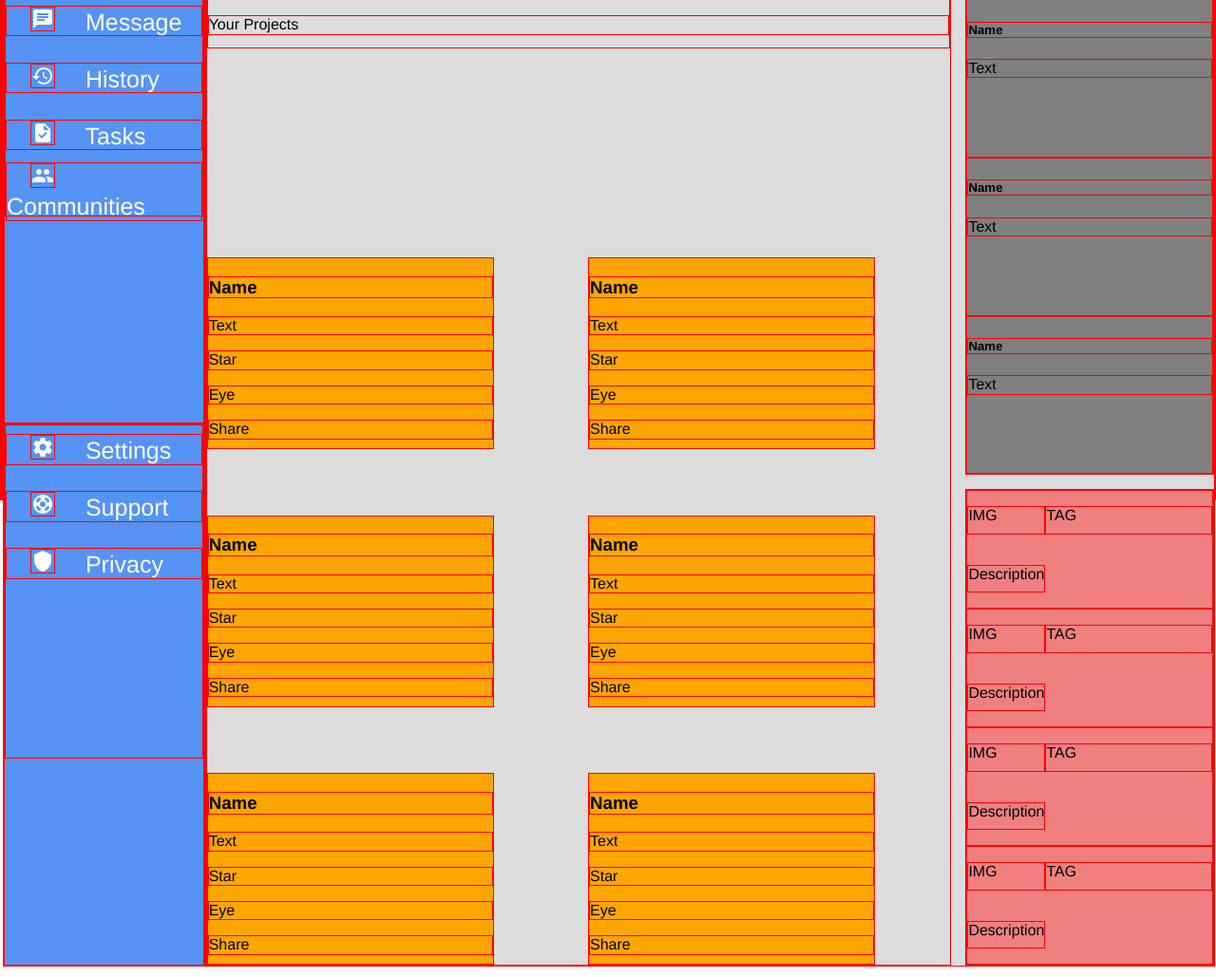
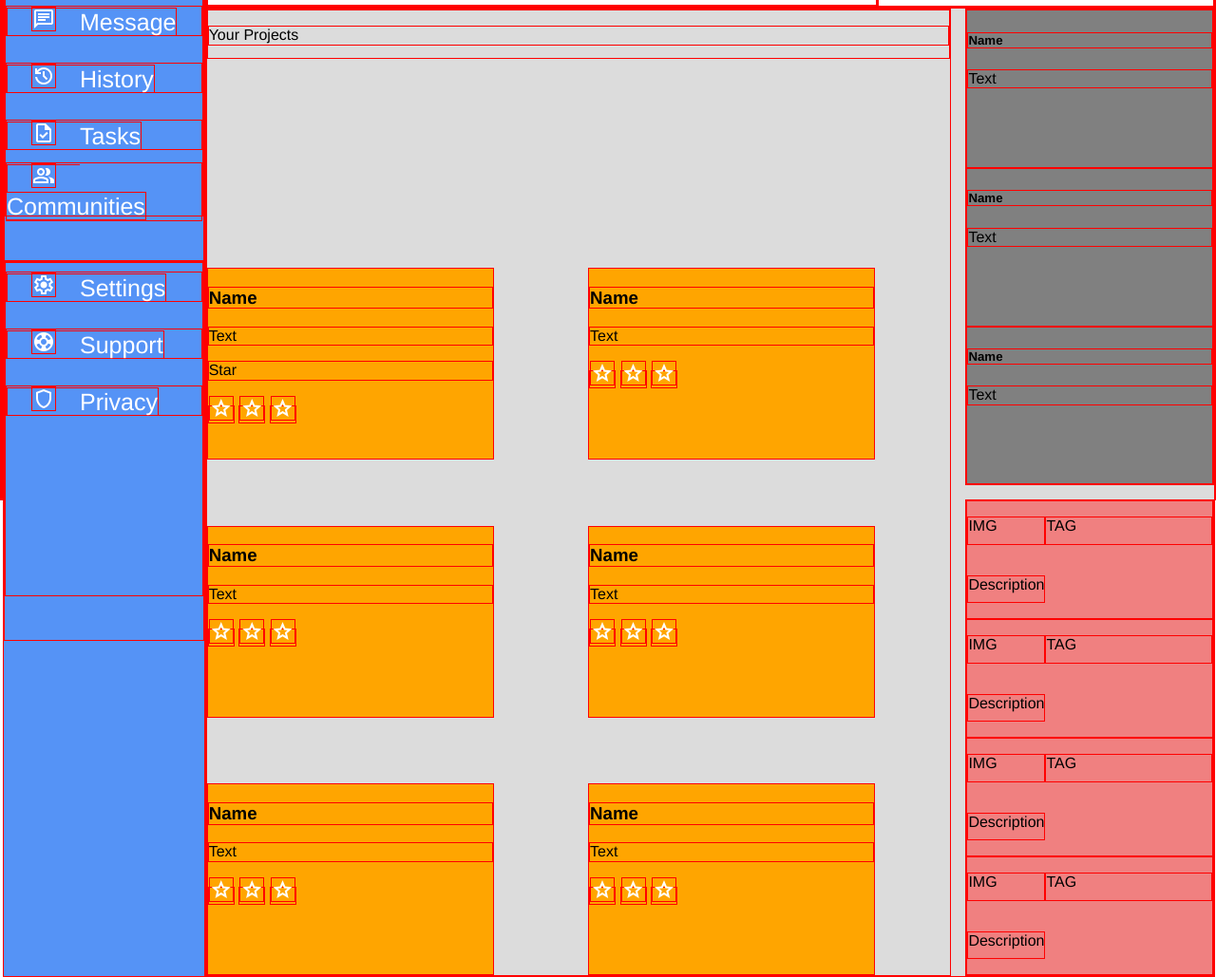
Before and after one commit to HiDeny/Admin-Dashboard, a plain HTML site: page index.html in a window 1280 px wide. Shown: the part 279-1308 px from the top of the page at 95% size. Drawn offline with nearby package versions, Linux system fonts and the light colour scheme.

Commit message:
Navbar update, added icons, make items links, fix positioning

```diff
--- a/index.html
+++ b/index.html
@@ -5,40 +5,41 @@
     <meta http-equiv="X-UA-Compatible" content="IE=edge">
     <meta name="viewport" content="width=device-width, initial-scale=1.0">
     <link rel="stylesheet" href="style.css">
-    <link rel="stylesheet" href="https://fonts.googleapis.com/icon?family=Material+Icons">
+    <!-- <link rel="stylesheet" href="https://fonts.googleapis.com/icon?family=Material+Icons"> -->
+    <link href="https://fonts.googleapis.com/css2?family=Material+Symbols+Outlined" rel="stylesheet" />
     <title>Admin Dashboard Project</title>
 </head>
 <body>
     <div class="container">
         <div class="sidebar">
             <div class="logo">
-                <h1><i class="material-icons">home</i> Dashboard</h1>
+                <h1><a href="#"><i class="material-symbols-outlined">rainy_heavy</i>Dashboard</a></h1>
             </div>
             <div class="nav">
                 <ul>
-                    <li><i class="material-icons">home</i> Home</li>
-                    <li><i class="material-icons">person</i> Profile</li>
-                    <li><i class="material-icons">chat</i> Message</li>
-                    <li><i class="material-icons">history</i> History</li>
-                    <li><i class="material-icons">task</i> Tasks</li>
-                    <li><i class="material-icons">group</i> Communities</li>
+                    <li><a href="#"><i class="material-symbols-outlined">home</i>Home</a></li>
+                    <li><a href="#"><i class="material-symbols-outlined">person</i>Profile</a></li>
+                    <li><a href="#"><i class="material-symbols-outlined">chat</i>Message</a></li>
+                    <li><a href="#"><i class="material-symbols-outlined">history</i>History</a></li>
+                    <li><a href="#"><i class="material-symbols-outlined">task</i>Tasks</a></li>
+                    <li><a href="#"><i class="material-symbols-outlined">group</i>Communities</a></li>
                 </ul>
             </div>
             <div class="settings">
                 <ul>
-                    <li><i class="material-icons">settings</i> Settings</li>
-                    <li><i class="material-icons">support</i> Support</li>
-                    <li><i class="material-icons">shield</i> Privacy</li>
+                    <li><a href="#"><i class="material-symbols-outlined">settings</i>Settings</a></li>
+                    <li><a href="#"><i class="material-symbols-outlined">support</i>Support</a></li>
+                    <li><a href="#"><i class="material-symbols-outlined">shield</i>Privacy</a></li>
                 </ul>
             </div>
         </div>
 
         <div class="header">
             <div class="search">
-                <span><i class="material-icons">search</i><input type="search" name="searchBar" id="searchBar"></span>
+                <span><i class="material-symbols-outlined">search</i><input type="search" name="searchBar" id="searchBar"></span>
             </div>
             <div class="login">
-                <i>Bell</i>
+                <i class="material-symbols-outlined">notifications</i>
                 <p>IMG</p>
                 <p>NAME</p>
             </div>
@@ -65,43 +66,44 @@
                     <h3>Name</h3>
                     <p>Text</p>
                     <p>Star</p>
-                    <p>Eye</p>
-                    <p>Share</p>
+                    <a href="#"><i class="material-symbols-outlined">star</i></a>
+                    <a href="#"><i class="material-symbols-outlined">star</i></a>
+                    <a href="#"><i class="material-symbols-outlined">star</i></a>
                 </div>
                 <div class="project">
                     <h3>Name</h3>
                     <p>Text</p>
-                    <p>Star</p>
-                    <p>Eye</p>
-                    <p>Share</p>
+                    <a href="#"><i class="material-symbols-outlined">star</i></a>
+                    <a href="#"><i class="material-symbols-outlined">star</i></a>
+                    <a href="#"><i class="material-symbols-outlined">star</i></a>
                 </div>
                 <div class="project">
                     <h3>Name</h3>
                     <p>Text</p>
-                    <p>Star</p>
-                    <p>Eye</p>
-                    <p>Share</p>
+                    <a href="#"><i class="material-symbols-outlined">star</i></a>
+                    <a href="#"><i class="material-symbols-outlined">star</i></a>
+                    <a href="#"><i class="material-symbols-outlined">star</i></a>
                 </div>
                 <div class="project">
                     <h3>Name</h3>
                     <p>Text</p>
-                    <p>Star</p>
-                    <p>Eye</p>
-                    <p>Share</p>
+                    <a href="#"><i class="material-symbols-outlined">star</i></a>
+                    <a href="#"><i class="material-symbols-outlined">star</i></a>
+                    <a href="#"><i class="material-symbols-outlined">star</i></a>
                 </div>
                 <div class="project">
                     <h3>Name</h3>
                     <p>Text</p>
-                    <p>Star</p>
-                    <p>Eye</p>
-                    <p>Share</p>
+                    <a href="#"><i class="material-symbols-outlined">star</i></a>
+                    <a href="#"><i class="material-symbols-outlined">star</i></a>
+                    <a href="#"><i class="material-symbols-outlined">star</i></a>
                 </div>
                 <div class="project">
                     <h3>Name</h3>
                     <p>Text</p>
-                    <p>Star</p>
-                    <p>Eye</p>
-                    <p>Share</p>
+                    <a href="#"><i class="material-symbols-outlined">star</i></a>
+                    <a href="#"><i class="material-symbols-outlined">star</i></a>
+                    <a href="#"><i class="material-symbols-outlined">star</i></a>
                 </div>
             </div>
             <div class="annoucements">
--- a/style.css
+++ b/style.css
@@ -349,7 +349,7 @@
   }
 
 
-  /* My CSS */
+/* My CSS */
 
 * {
   border: 0.5px red solid;
@@ -370,11 +370,20 @@
 /* SIDEBAR */
 .sidebar {
   display: grid;
-  grid-template-rows: 150px auto auto;
+  grid-template-rows: 150px 400px 400px;
   grid-row: 1 / -1;
 
   background-color: rgb(85, 147, 246);
   color: white;
+}
+
+.sidebar a:visited, a:link {
+  color: white;
+  text-decoration: none;
+}
+
+.sidebar a:hover {
+  color: rgb(194, 194, 194);
 }
 
 .logo {
```
